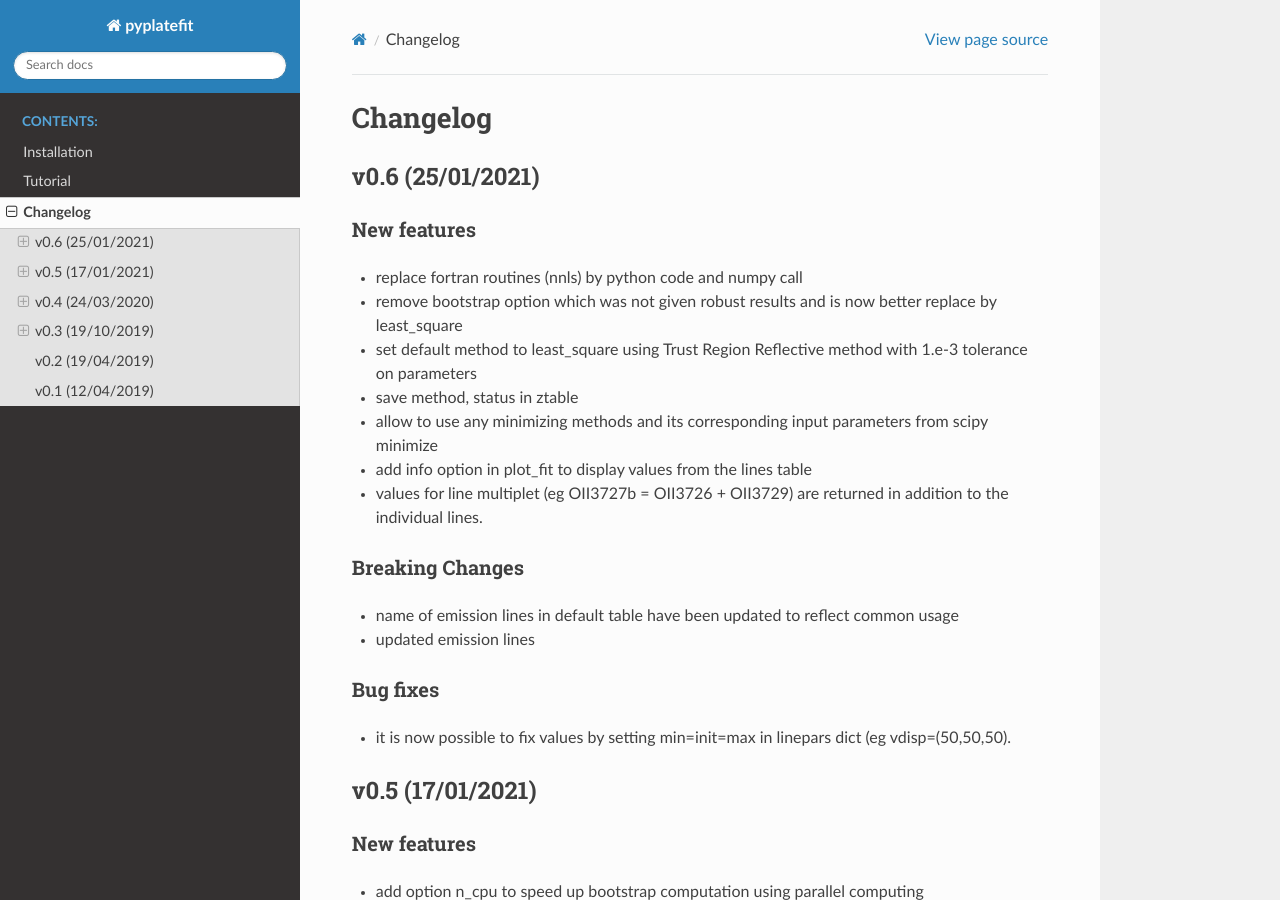
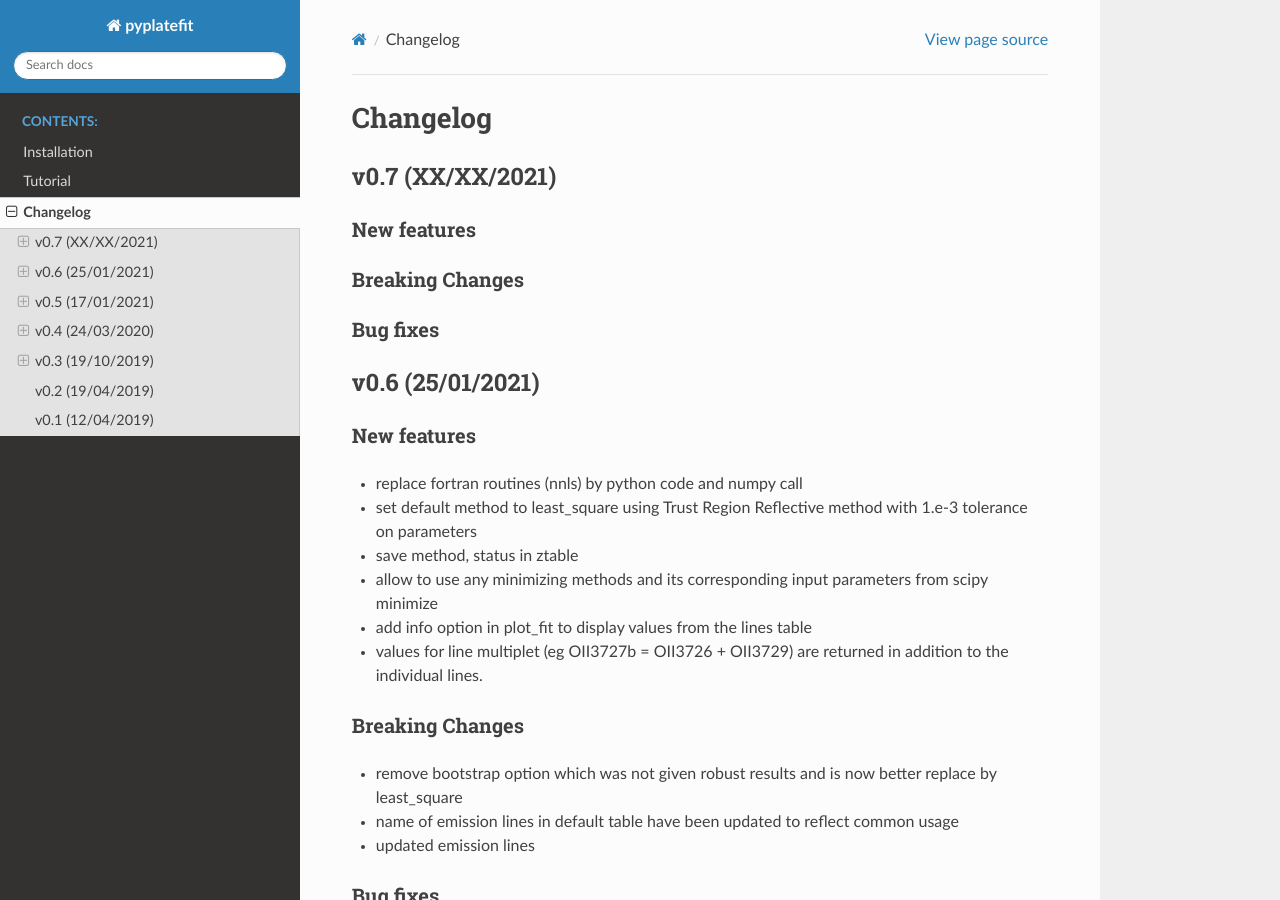
Before and after one commit to musevlt/pyplatefit, a Sphinx documentation site: the page built from docs/changelog.rst, in a window 1280 px wide and 900 px high. Built offline with Sphinx 7.4.7 and the Read the Docs theme 2.0.0, drawn with Linux system fonts in a browser that asks for light colours.

```diff
--- a/docs/changelog.rst
+++ b/docs/changelog.rst
@@ -1,12 +1,22 @@
 Changelog
 =========
+v0.7 (XX/XX/2021)
+-----------------
+New features
+^^^^^^^^^^^^
+
+Breaking Changes
+^^^^^^^^^^^^^^^^
+
+Bug fixes
+^^^^^^^^^
+
 
 v0.6 (25/01/2021)
 -----------------
 New features
 ^^^^^^^^^^^^
 - replace fortran routines (nnls) by python code and numpy call
-- remove bootstrap option which was not given robust results and is now better replace by least_square
 - set default method to least_square using Trust Region Reflective method with 1.e-3 tolerance on parameters
 - save method, status in ztable
 - allow to use any minimizing methods and its corresponding input parameters from scipy minimize
```
Also changed, not shown: other parts of docs/changelog.rst (+1 -0 lines), 1 other file.
